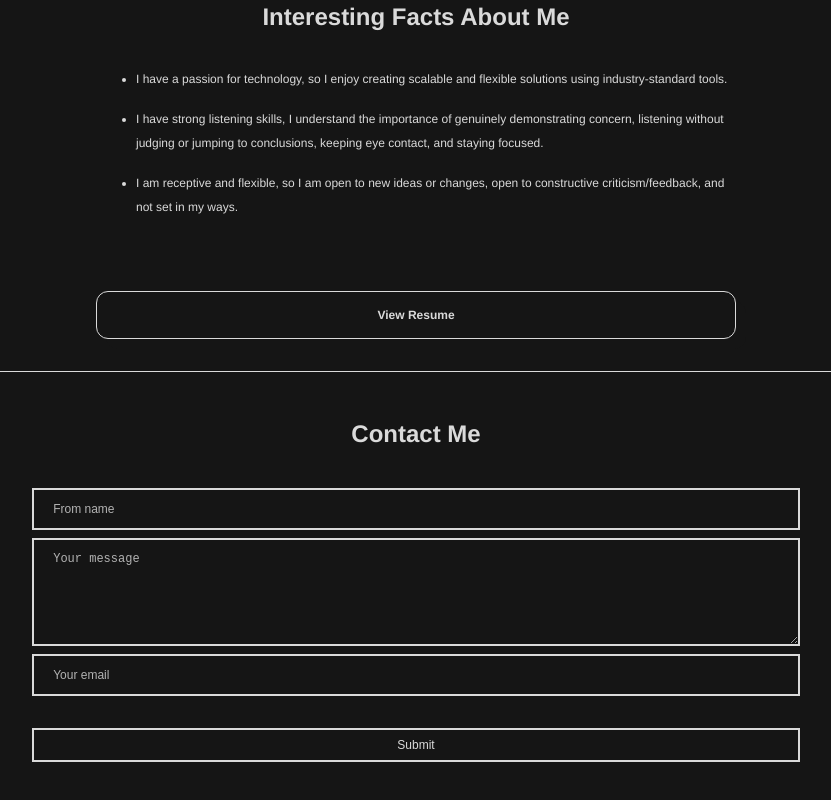
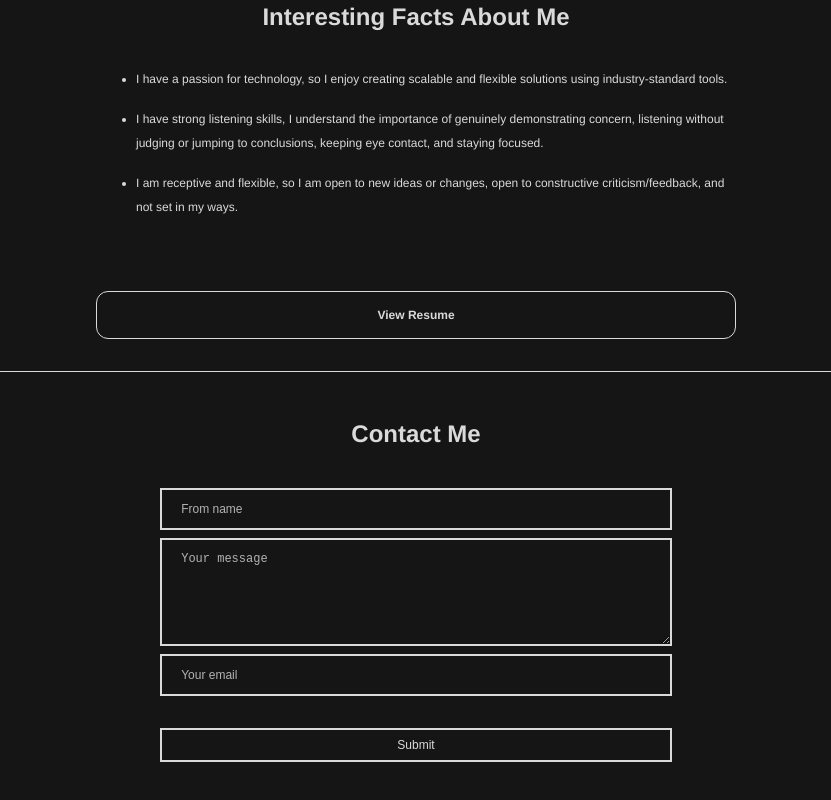
Before and after one commit to JordanDickersonRev/My_PortfolioSite, a React (Create React App) app: page / in a window 1280 px wide. Shown: the part 1887-2687 px from the top of the page, without its empty margins (224-1055 px from the left). Built offline with nearby package versions, Linux system fonts and the light colour scheme.

Commit message:
responsiveness of contact and projectpage is updated

```diff
--- a/src/pages/contact/contact.css
+++ b/src/pages/contact/contact.css
@@ -1,6 +1,6 @@
 .contact{
     background: var(--pBC);
-    padding: 1vh 5vw 20vh;
+    padding: 1vh 15vw 4vh;
     display: flex;
     flex-direction: column;
     text-align: center;
@@ -24,7 +24,7 @@
   .contact button{
     padding: 1vh 0vw;
     font-size: 1.5vh;
-    width: 60vw;
+    width: 40vw;
     border: 0.3vh solid var(--pFC);
     background:var(--pBC);
     color: var(--pFC);
@@ -59,6 +59,11 @@
     font-weight: bold;
   }
 
-@media only screen and (min-width: 769px){
-    .contact{padding: 1vh 5vw 4vh;}
+
+@media only screen and (min-width: 1024px){
+  .contact{ padding: 1vh 25vw 4vh; }
 }
+
+@media only screen and (min-width: 1576px){
+  .contact{ padding: 1vh 30vw 4vh; }
+}
--- a/src/pages/home/home.css
+++ b/src/pages/home/home.css
@@ -58,10 +58,6 @@
 
     .viewProjects div{margin: 1vh 1vw 4vh;}
     .viewProjects div:hover {margin: 0.5vh 0.5vw 4vh;}
-
-    /*.about {padding: 4vh 10vw;}
-
-    .contact{padding: 1vh 5vw 4vh;}*/
 }
 
 @media only screen and (min-width: 1024px){
--- a/src/pages/projectpage/projectpage.css
+++ b/src/pages/projectpage/projectpage.css
@@ -52,3 +52,11 @@
       border: 0.1vh solid var(-hC);
     }
   }
+
+  @media only screen and (min-width: 1024px){
+    .projectPage{ padding: 1vh 25vw 4vh; }
+  }
+
+  @media only screen and (min-width: 1576px){
+    .projectPage{ padding: 1vh 30vw 4vh; }
+  }
```
